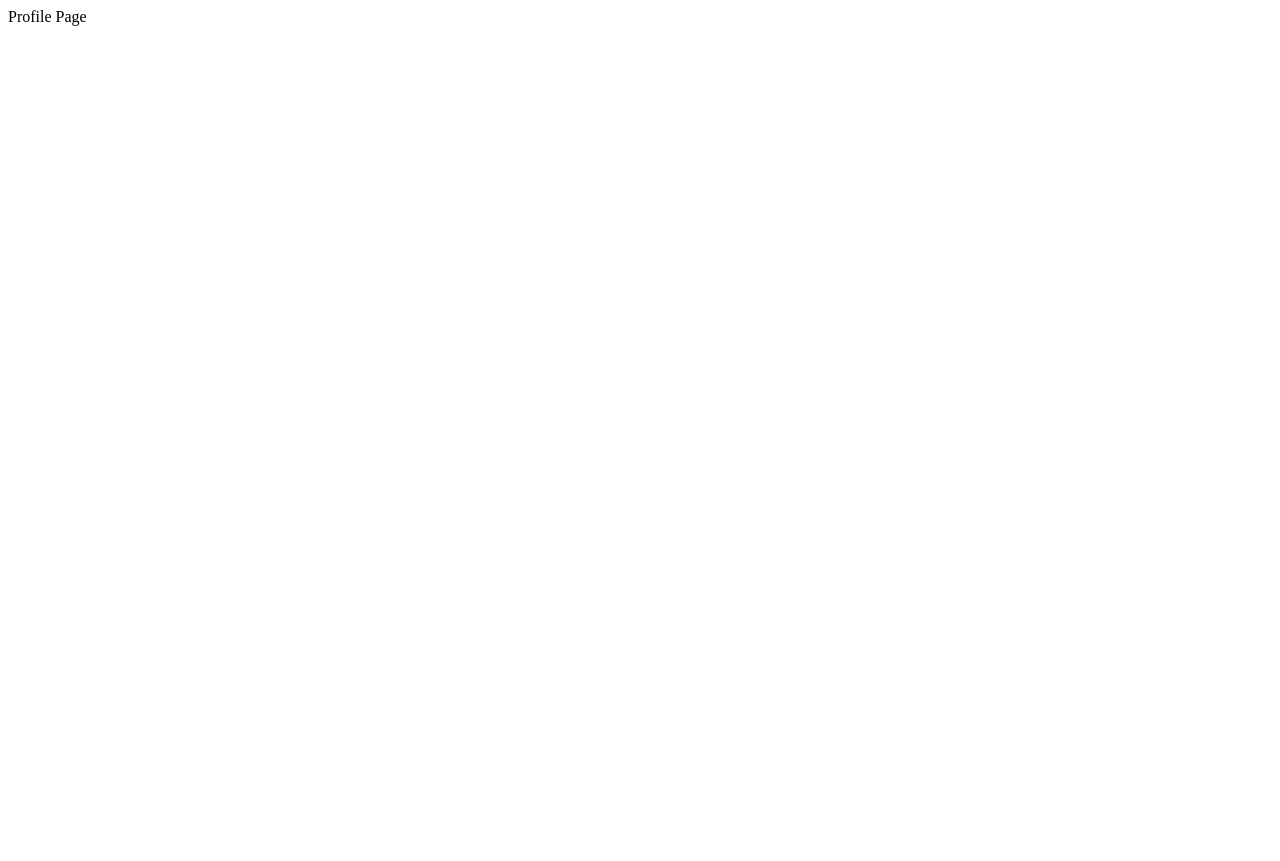
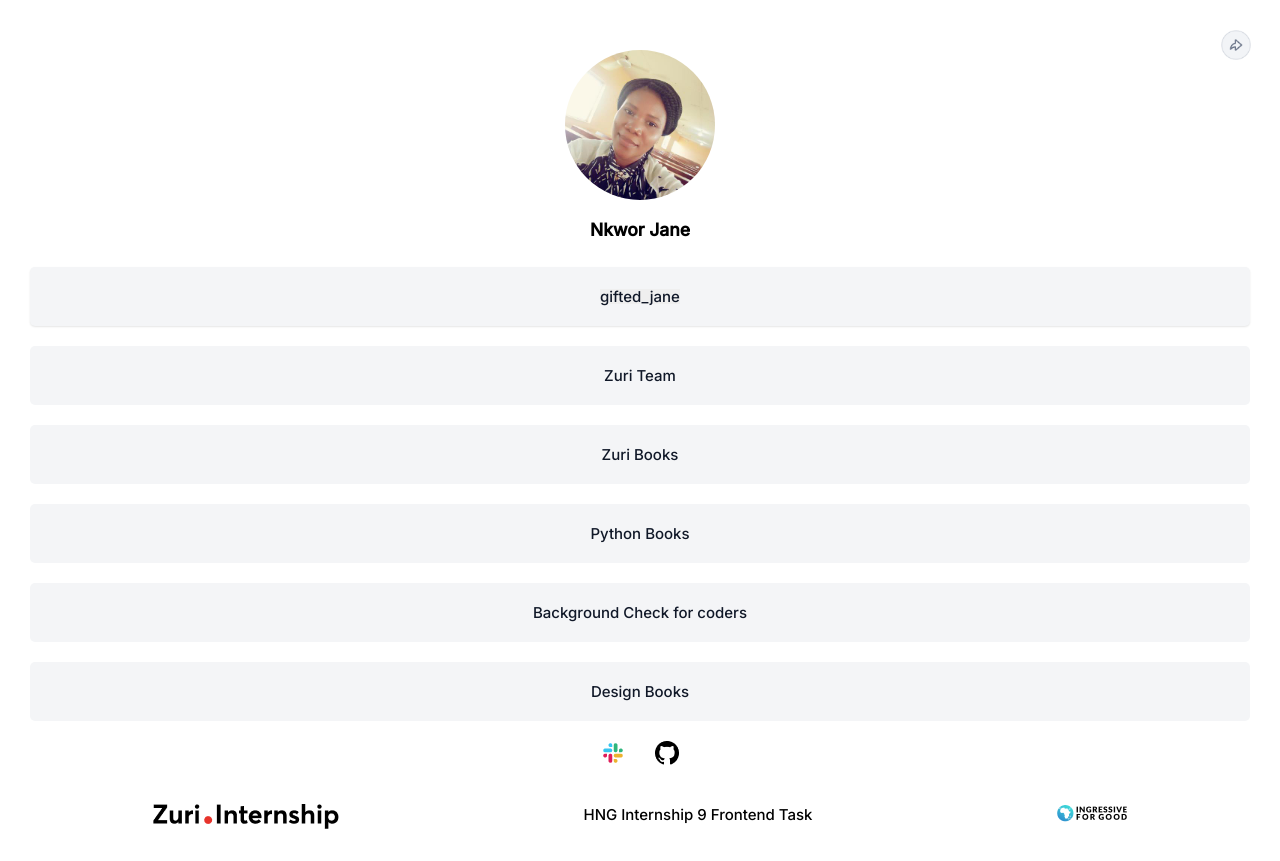
Before and after one commit to Nkwor-Jane/linktree, a React (Create React App) app: page / in a window 1280 px wide. Before the commit the page ends 800 px from the top, so only its background shows below. Built offline with nearby package versions, Linux system fonts and the light colour scheme.

Commit message:
Added styling

```diff
--- a/src/components/ProfilePage.jsx
+++ b/src/components/ProfilePage.jsx
@@ -1,9 +1,83 @@
-import React from 'react'
+import React from "react";
+import "../styles/ProfilePage.css";
+// import images
+import ProfileImage from "../images/profile.jpg";
+import Slack from "../images/slack.png";
+import Github from "../images/github.png";
+import I4G from "../images/I4G.png";
+import Zuri from "../images/zuri.png"
+
 
 export default function ProfilePage() {
     return (
-        <div>
-            Profile Page
+        <div className="profile">
+            <div className="icon">
+
+            </div>
+            <div className="image">
+                <img src={ProfileImage} alt="Annette" id="profile_img" className="my_image"/>
+            </div>
+            <h3>Nkwor Jane</h3>
+
+            <div className="btns">
+                <div className="twitter-btn">
+                    <button className="twitter" id="twitter">gifted_jane</button>
+                </div>
+                <div className="slack">
+                    <button id="slack">Gifted</button>
+                </div>
+                <div className="links">
+                    <a href="https://training.zuri.team/" className="team" id="btn__zuri" target="_blank" rel="noreferrer noopener">Zuri Team</a>
+                </div>
+                <div className="links">
+                    <a href="http://books.zuri.team/"
+                    className="books"
+                    id="books" target="_blank"
+                    rel="noreferrer noopener"
+                    title="Find books about design and coding here."
+                    >
+                        Zuri Books
+                    </a>
+                </div>
+                <div className="links">
+                    <a href="https://books.zuri.team/python-for-beginners?ref_id=<gifted>"
+                    className="python" id="book_python" target="_blank" rel="noreferrer noopener">Python Books</a>
+                </div>
+                <div className="links">
+                    <a href="https://background.zuri.team/" className="check"
+                    id="pitch" target="_blank" rel="noreferrer noopener"
+                    title="The goal is to do business with people who believe in what you believe."
+                    >Background Check for coders</a>
+                </div>
+                <div className="links">
+                    <a href="https://books.zuri.team/design-rules" className="design"
+                    id="book_design" target="_blank" rel="noreferrer noopener"
+                    title="The designer's guide."
+                    >Design Books</a>
+                </div>
+            </div>
+            <footer>
+                <div className="social-icons">
+                    <div>
+                        <img src={Slack} alt="Slack" />
+                    </div>
+                    <div>
+                        <img src={Github} alt="Github" />
+                    </div>
+                </div>
+
+                <div className="logos">
+                    <div>
+                        <img src={Zuri} alt="Zuri" />
+                    </div>
+                    <div>
+                        <p>HNG Internship 9 Frontend Task</p>
+                    </div>
+                    <div>
+                        <img src={I4G} alt="I4G" />
+                    </div>
+                </div>
+            </footer>
         </div>
     )
 }
--- /dev/null
+++ b/src/styles/ProfilePage.css
@@ -0,0 +1,138 @@
+@import url('https://fonts.googleapis.com/css2?family=Inter:wght@500&display=swap');
+
+*,
+*::after,
+*::before{
+    margin: 0;
+    padding: 0;
+    box-sizing: border-box;
+    color: #000;
+}
+.body{
+    background-color: #fff;
+    margin: 30px;
+}
+.profile{
+    display: flex;
+    align-items: center;
+    justify-content: center;
+    flex-direction:column;
+    width: 100%;
+    font-family: 'Inter', sans-serif;
+    font-style: normal;
+    font-weight: 500;
+    font-size: 15px;
+    line-height: 15px;
+    position: relative;
+}
+.image{
+    margin-top: 20px;
+}
+.my_image{
+    cursor: pointer;
+    border-radius: 50%;
+    width: 150px;
+}
+h3{
+    margin-top: 20px;
+    text-align: center;
+}
+.btns{
+    display: flex;
+    align-items: center;
+    justify-content: center;
+    flex-direction:column;
+    margin-top: 30px;
+    width: 100%;
+}
+.twitter-btn{
+    background-color: #F4F5F7;
+    border-radius: 5px;
+    box-shadow: 0 1px 2px rgba(0,0,0,0.1);
+    padding: 22px;
+    text-align: center;
+    width: 100%;
+    cursor: pointer;
+}
+button{
+    border: none;
+    color: #101828;
+    font-family: 'Inter', sans-serif;
+    font-style: normal;
+    font-weight: 500;
+    font-size: 15px;
+    line-height: 15px;
+}
+.links{
+    padding: 22px;
+    width: 100%;
+    background-color: #F4F5F7;
+    text-align: center;
+    border: none;
+    margin: 20px 0 0;
+    border-radius: 5px;
+    cursor: pointer;
+    /* transition: box-shadow 0.3s ease-in-out; */
+}
+.links:hover, .twitter-btn:hover{
+    /* transition: box-shadow 0.3s ease-in-out; */
+    box-shadow: 0 1px 0 rgba(0,0,0,0.1);
+}
+a{
+    text-decoration: none;
+    color: #101828;
+}
+.slack{
+    display: none;
+
+}
+.icon{
+    background-image: url(../images/back.png);
+    padding: 15px;
+    background-size: cover;
+    cursor: pointer;
+    position: absolute;
+    right: -1px;
+    top: 0px;
+}
+.icon:hover{
+    box-shadow: 0 1px 2px rgba(0,0,0,0.15);
+}
+footer{
+    width: 100%;
+}
+.social-icons{
+    display: flex;
+    align-items: center;
+    justify-content: center;
+    margin: 20px;
+}
+.social-icons img{
+    margin: 0 15px;
+    cursor: pointer;
+}
+.logos{
+    display: flex;
+    align-items: center;
+    justify-content: space-around;
+    cursor: pointer;
+    margin-top: 30px;
+}
+@media screen and (max-width: 760px){
+    .icon{
+        background-image: url(../images/menu.png);
+        padding: 20px;
+        right: -1px;
+    }
+    .social-icons{
+        margin: 20px 0;
+    }
+    .logos{
+       flex-direction: column;
+
+    }
+    .logos div{
+        padding: 20px;
+
+    }
+}
```
